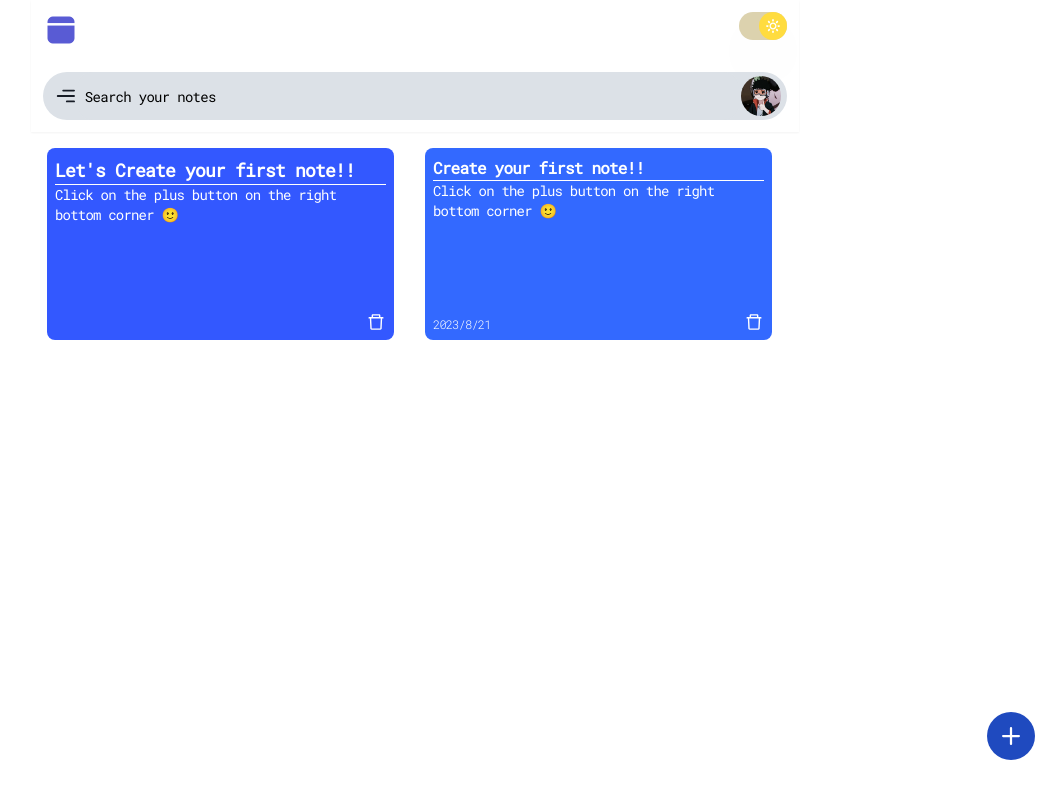
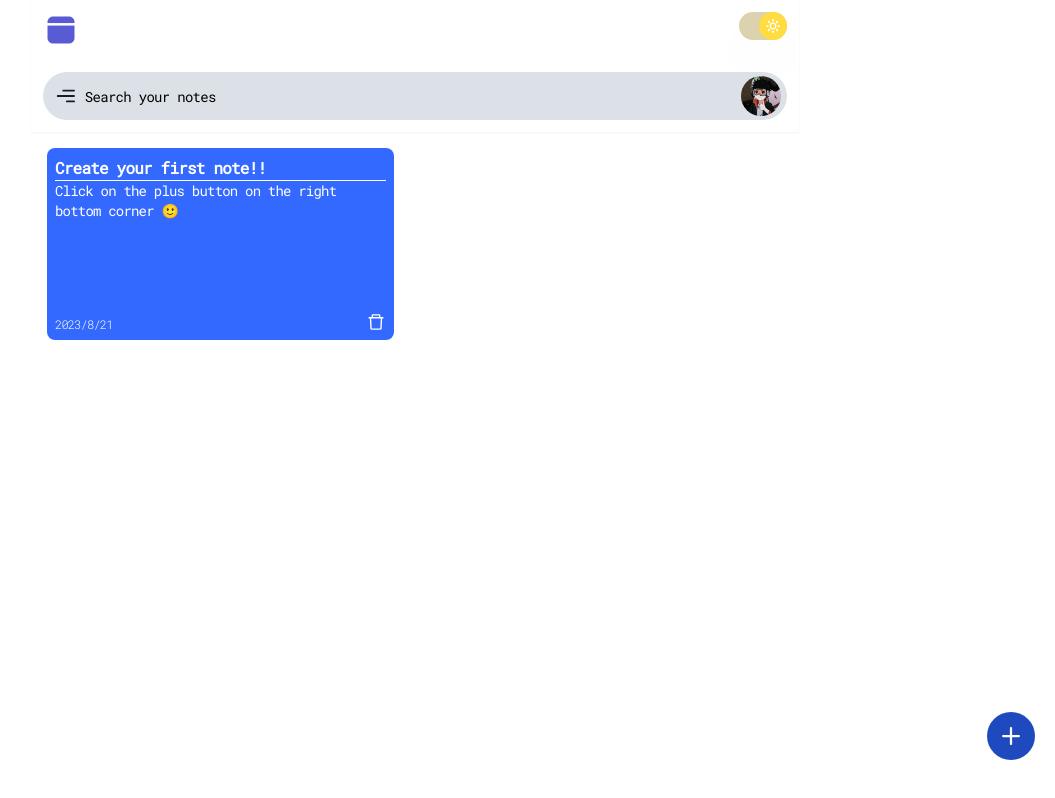
Before and after one commit to poudelsanchit/Notes, a React (Vite) app: page /home in a window 1280 px wide. Shown: the whole page, without its empty margins (225-1280 px from the left). Built offline with nearby package versions, Linux system fonts and the light colour scheme.

Commit message:
update Notes.jsx

```diff
--- a/src/Pages/Notes.jsx
+++ b/src/Pages/Notes.jsx
@@ -3,15 +3,18 @@ import Header from '../Components/Header'
 import { nanoid  } from 'nanoid';
 import NoteItem from '../Components/NoteItem';
 import FloatingActionButton from '../Components/FloatingActionButton';
+import { useEffect } from 'react';
 const Notes = ({notes,handleDeleteNote,handleSearch}) => {
 
-  return (
+  var noteslen=Object.entries(notes).length;
+
+   return (
     <div className='flex justify-center min-h-screen w-screen'>
       <div className='md:w-3/5 w-full  text-text-primary bg-[#ffffff] dark:bg-primary'>
 
               <Header handleSearch={handleSearch}/>
               <div className='grid grid-cols-2 mr-3'>
-              { notes==[]?
+              { noteslen!==0?
               null:<NoteItem id={'Vn2XTNmVAzHlXRHMSq5q5'} color={'#3358ff'}  note_title={'Let\'s Create your first note!!'} note_text={'Click on the plus button on the right bottom corner 🙂'}  handleDeleteNote={handleDeleteNote} />
               }
               {
```
